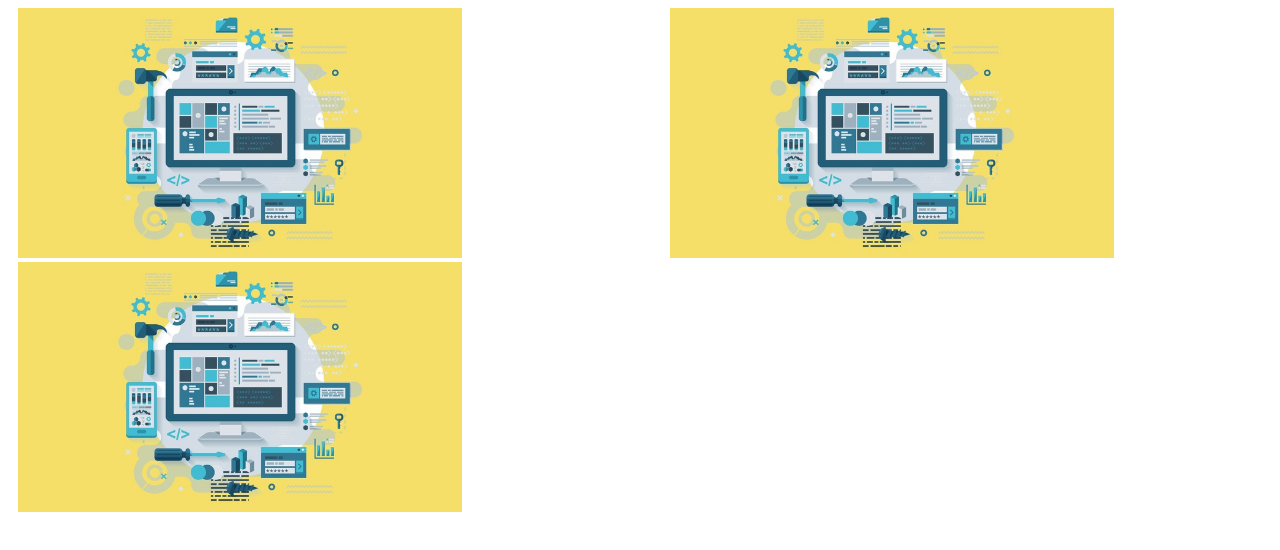
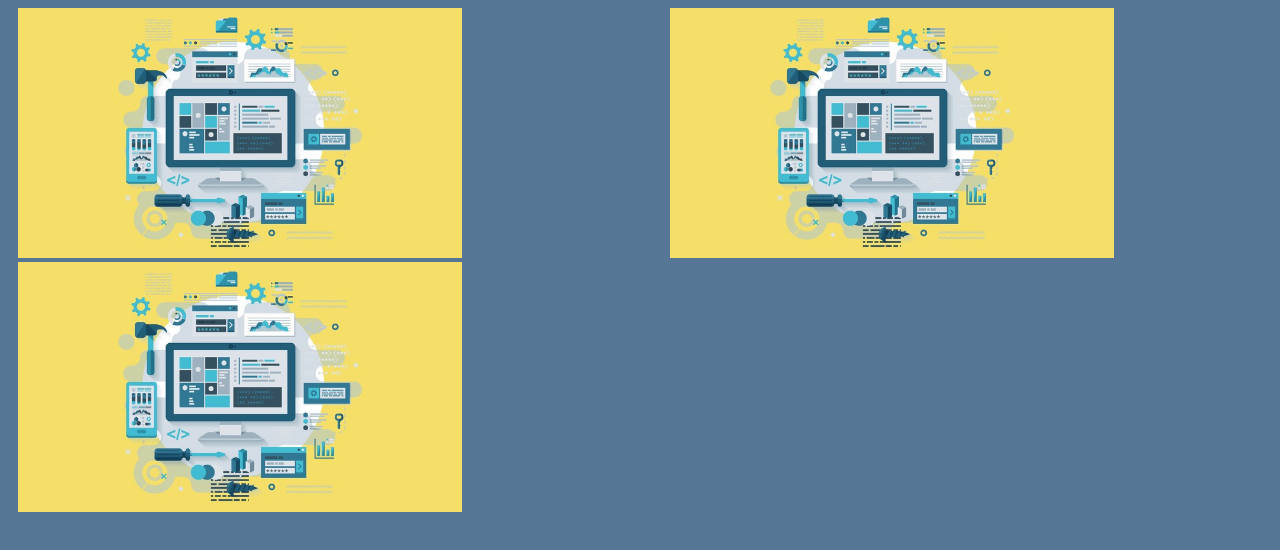
Before and after one commit to sanortiz/Curso-aprendiendo-web, a plain HTML site: page Aprendiendo Web/css3/index.html in a window 1280 px wide. Drawn offline with Linux system fonts and the light colour scheme.

Commit message:
se agregaron explicaciones en el css del css3

```diff
--- a/Aprendiendo Web/css3/main.css
+++ b/Aprendiendo Web/css3/main.css
@@ -1,6 +1,11 @@
 /** Grid  **/
 
+/* Se establezcan las configuraciones dentro del media cuando lo pantalla sea mayor a 768px */
 @media only screen and (min-width: 768px){
+    body {
+        background-color: #557694;
+    }
+
     .contenedor-grid{
         margin-bottom: 15px;
     }
@@ -10,6 +15,8 @@
         display: block;
         clear: both;
     }
+
+    /* Establecer las siguientes propiedades cuando un elemento tenga en su atributo clase la palabra columnas */
     [class*="columnas"]{
         padding: 0 10px;
         float: left;
```
